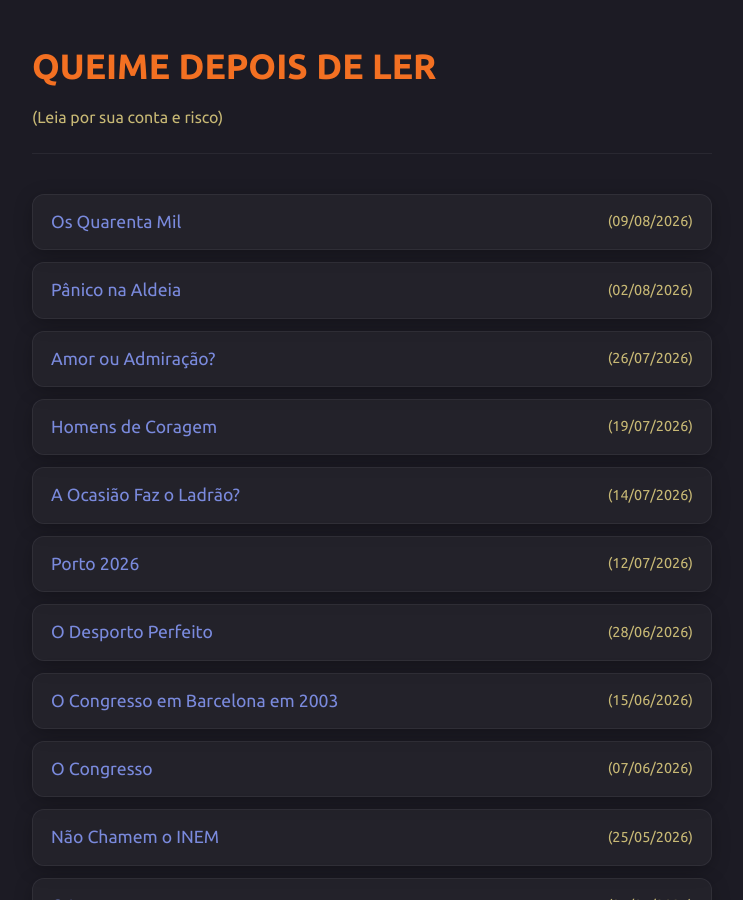
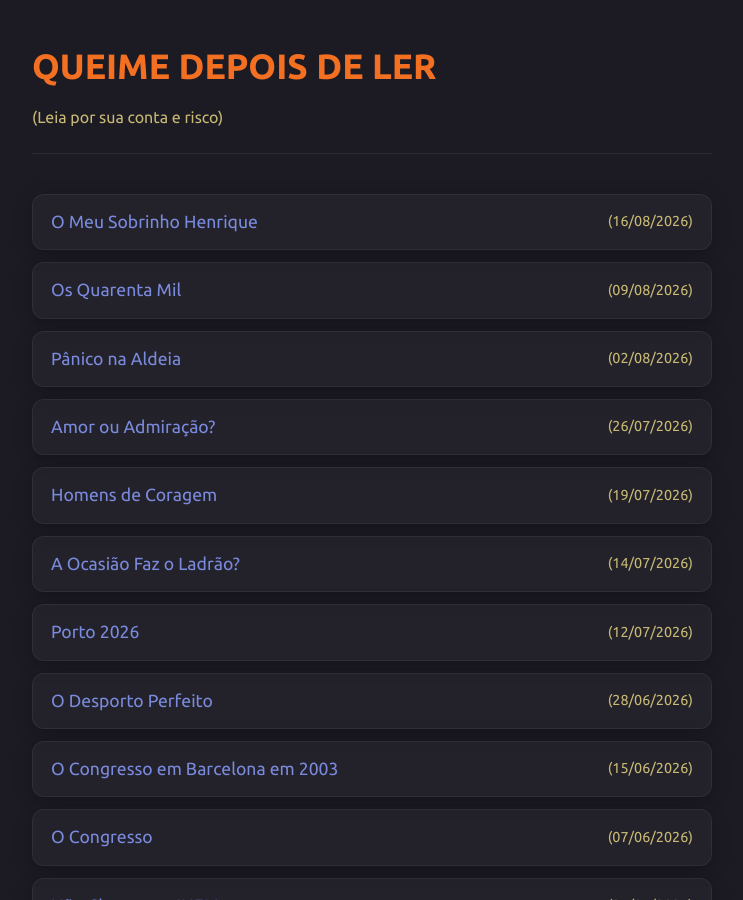
Before and after one commit to joaquim-capitao/queime-depois-de-ler, a Jekyll site: the page index.html, which Jekyll copies as it is, in a window 1280 px wide and 900 px high. Shown: the whole window, without its empty margins (268-1011 px from the left). Built offline with Jekyll 4.4.1, drawn with Linux system fonts in a browser that asks for light colours.

Commit message:
Atualizar o index.html

```diff
--- a/index.html
+++ b/index.html
@@ -159,7 +159,12 @@
     </header>
 
     <ul class="chronicles-list">
+
+      <li><a href="https://joaquim-capitao.github.io/queime-depois-de-ler/o-meu-sobrinho-henrique"><span class="title">O Meu Sobrinho Henrique</span><span class="date">(16/08/2026)</span></a></li>
+
       <li><a href="https://joaquim-capitao.github.io/queime-depois-de-ler/os-quarenta-mil"><span class="title">Os Quarenta Mil</span><span class="date">(09/08/2026)</span></a></li>
+
+
       <li><a href="https://joaquim-capitao.github.io/queime-depois-de-ler/panico-na-aldeia"><span class="title">Pânico na Aldeia</span><span class="date">(02/08/2026)</span></a></li>
       <li><a href="https://joaquim-capitao.github.io/queime-depois-de-ler/amor-ou-admiracao"><span class="title">Amor ou Admiração?</span><span class="date">(26/07/2026)</span></a></li>
       <li><a href="https://joaquim-capitao.github.io/queime-depois-de-ler/homens-de-coragem"><span class="title">Homens de Coragem</span><span class="date">(19/07/2026)</span></a></li>
```
